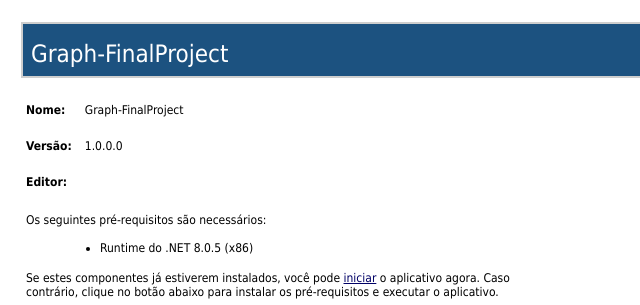
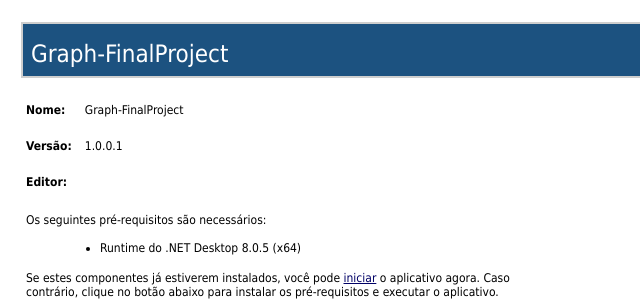
Before and after one commit to FantySantos/Graph-FinalProject, a plain HTML site: page docs/index.html in a window 1280 px wide. Shown: the top 305 px of the page, 1-641 px from the left. Drawn offline with Linux system fonts and the light colour scheme.

Commit message:
Update runtime desktop

```diff
--- a/docs/index.html
+++ b/docs/index.html
@@ -59,13 +59,13 @@
 <TR><TD ALIGN="LEFT"><TABLE CELLPADDING="2" CELLSPACING="0" BORDER="0" WIDTH="540"><TR><TD WIDTH="496">
 
 <!-- Begin AppInfo -->
-<TABLE><TR><TD COLSPAN="3">&nbsp;</TD></TR><TR><TD><B>Nome:</B></TD><TD WIDTH="5"><SPACER TYPE="block" WIDTH="10" /></TD><TD>Graph-FinalProject</TD></TR><TR><TD COLSPAN="3">&nbsp;</TD></TR><TR><TD><B>Versão:</B></TD><TD WIDTH="5"><SPACER TYPE="block" WIDTH="10" /></TD><TD>1.0.0.0</TD></TR><TR><TD COLSPAN="3">&nbsp;</TD></TR><TR><TD><B>Editor:</B></TD><TD WIDTH="5"><SPACER TYPE="block" WIDTH="10" /></TD><TD /></TR><tr><td colspan="3">&nbsp;</td></tr></TABLE>
+<TABLE><TR><TD COLSPAN="3">&nbsp;</TD></TR><TR><TD><B>Nome:</B></TD><TD WIDTH="5"><SPACER TYPE="block" WIDTH="10" /></TD><TD>Graph-FinalProject</TD></TR><TR><TD COLSPAN="3">&nbsp;</TD></TR><TR><TD><B>Versão:</B></TD><TD WIDTH="5"><SPACER TYPE="block" WIDTH="10" /></TD><TD>1.0.0.1</TD></TR><TR><TD COLSPAN="3">&nbsp;</TD></TR><TR><TD><B>Editor:</B></TD><TD WIDTH="5"><SPACER TYPE="block" WIDTH="10" /></TD><TD /></TR><tr><td colspan="3">&nbsp;</td></tr></TABLE>
 <!-- End AppInfo -->
 
 
 <!-- Begin Prerequisites -->
 <TABLE ID="BootstrapperSection" BORDER="0"><TR><TD COLSPAN="2">Os seguintes pré-requisitos são necessários:</TD></TR><TR><TD WIDTH="10">&nbsp;</TD><TD><UL>
-<LI>Runtime do .NET 8.0.5 (x86)</LI>
+<LI>Runtime do .NET Desktop 8.0.5 (x64)</LI>
 </UL></TD></TR><TR><TD COLSPAN="2">
 Se estes componentes já estiverem instalados, você pode <SPAN CLASS="JustThisApp"><A HREF="Graph-FinalProject.application">iniciar</A></SPAN> o aplicativo agora. Caso contrário, clique no botão abaixo para instalar os pré-requisitos e executar o aplicativo.
 </TD></TR><TR><TD COLSPAN="2">&nbsp;</TD></TR></TABLE>
```
Also changed, not shown: 9 other files.
